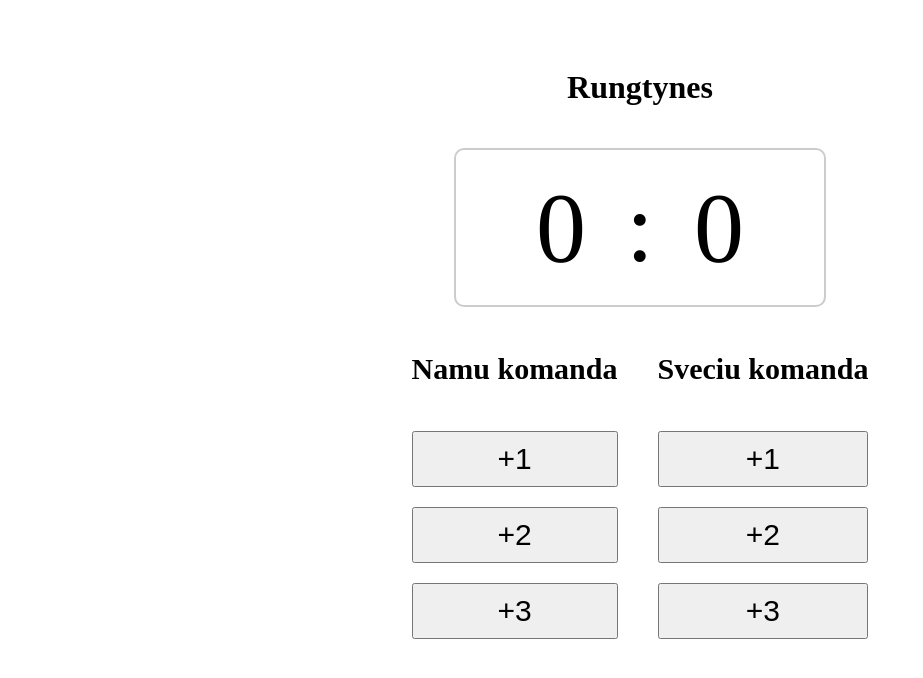
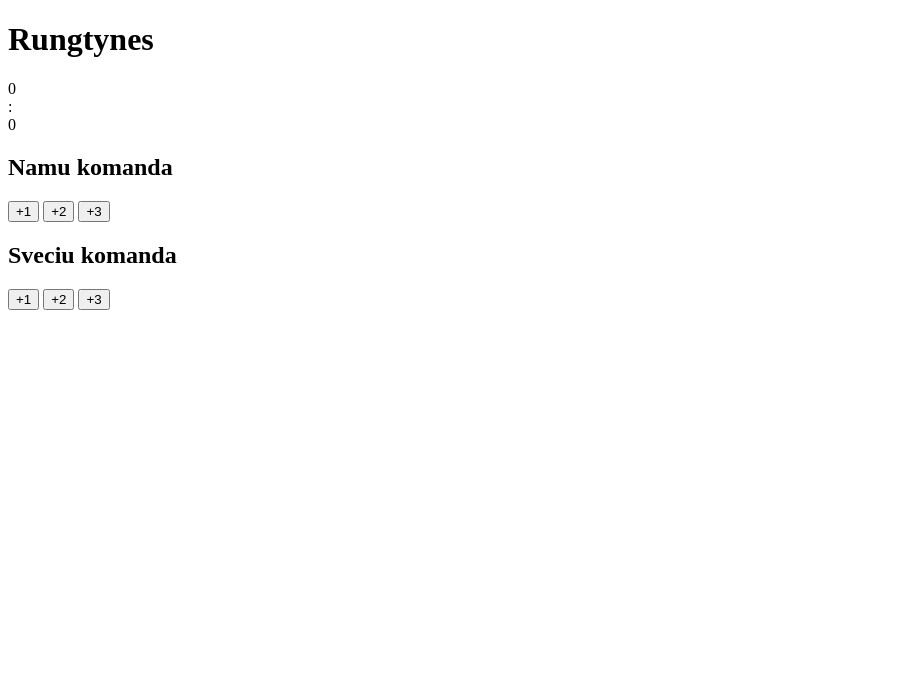
Before and after one commit to AndriusS0316/1-ND14, a website: page index.HTML in a window 1280 px wide. Shown: the whole page, without its empty margins (0-923 px from the left). Drawn offline with Linux system fonts and the light colour scheme.

Commit message:
20210719

```diff
--- a/index.HTML
+++ b/index.HTML
@@ -7,37 +7,7 @@
     <title>ND13</title>
 </head>
 <style>
-body {
-  display: flex;
-  flex-direction: column;
-  align-items: center;
-  gap: 20px;
-  padding: 40px;
-}
-.lenta {
-  display: flex;
-  gap: 40px;
-  padding: 20px 80px;
-  font-size: 100px;
-  border: 2px solid #ccc;
-  border-radius: 10px;
-}
-.aikstele {
-  display: flex;
-  gap: 40px;
-}
-h2 {
-  font-size: 30px;
-}
-form {
-  display: flex;
-  flex-direction: column;
-  gap: 20px;
-}
-button {
-  line-height: 50px;
-  font-size: 30px;
-}
+
 
 </style>
 <body>
```
